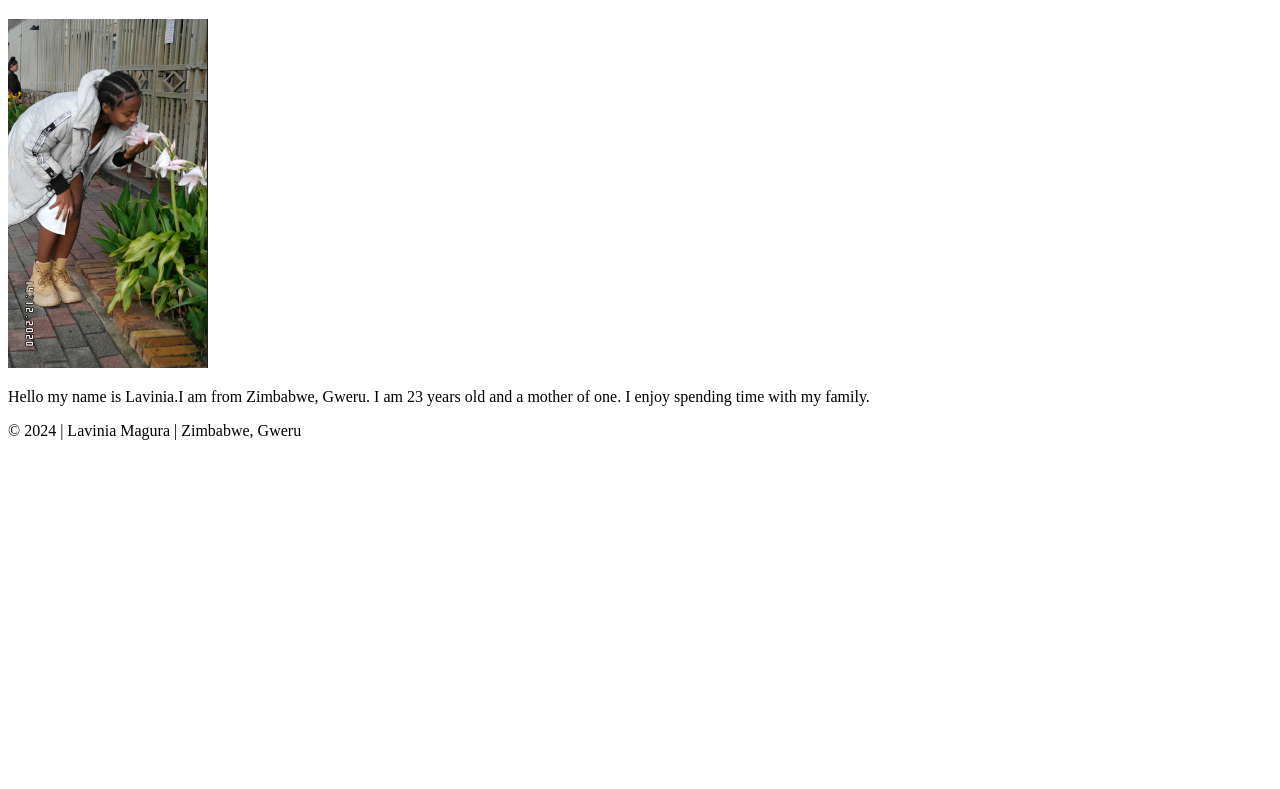
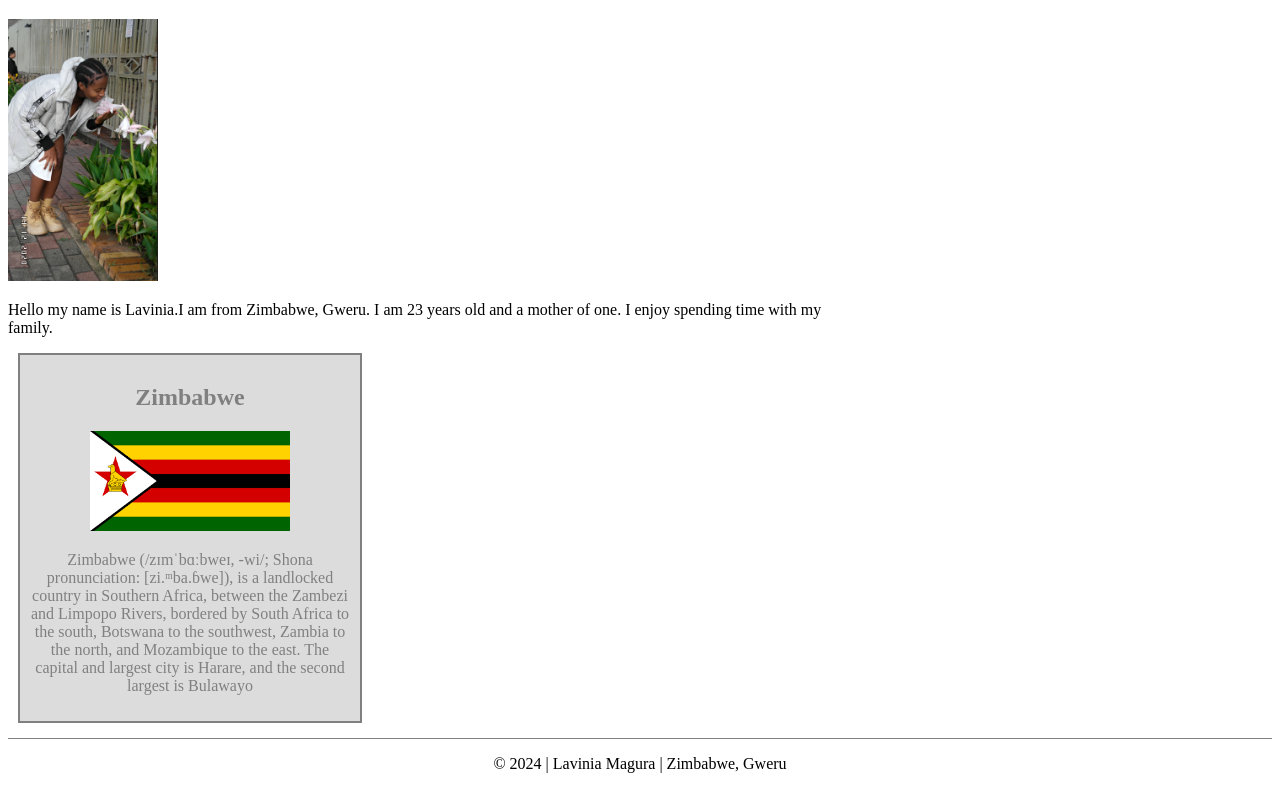
Before and after one commit to wanitah/wdd130, a plain HTML site: page index.html in a window 1280 px wide. Shown: the part 87-876 px from the top of the page. Before the commit the page ends 800 px from the top, so only its background shows below. Drawn offline with Linux system fonts and the light colour scheme.

Commit message:
Add files via upload

```diff
--- a/index.html
+++ b/index.html
@@ -3,7 +3,10 @@
 <head>
     <meta charset="UTF-8">
     <meta name="viewport" content="width=device-width, initial-scale=1.0">
+    <meta name="description" content="Home page for my course">
+    <meta name="author" content="Lavinia Magura">
     <title>Lavinia Magura | WDD 130</title>
+    <link rel="stylesheet" href="styles.css">
 </head>
 <body>
     <header>
@@ -20,6 +23,11 @@
             Hello my name is Lavinia.I am from Zimbabwe, Gweru. I am 23 years old and a mother of one. I enjoy spending time with my family.
         </p>
     </main>
+    <aside>
+        <h2>Zimbabwe</h2>
+        <img src="images/zim.png" alt="Zimflag">
+        <p>Zimbabwe (/zɪmˈbɑːbweɪ, -wi/; Shona pronunciation: [zi.ᵐba.ɓwe]), is a landlocked country in Southern Africa, between the Zambezi and Limpopo Rivers, bordered by South Africa to the south, Botswana to the southwest, Zambia to the north, and Mozambique to the east. The capital and largest city is Harare, and the second largest is Bulawayo</p>
+    </aside>
     <footer>
         <p>© 2024 | Lavinia Magura | Zimbabwe, Gweru </p>
     </footer>
--- /dev/null
+++ b/styles.css
@@ -0,0 +1,33 @@
+main {
+    max-width: 840px;
+}
+
+main img {
+    width: 150px;
+    height: auto;
+}
+
+aside{
+    width: 20rem;
+    margin: 10px;
+    border: 2px solid grey;
+    padding: 10px;
+    background-color: gainsboro;
+    color: grey;
+    text-align: center;
+}
+
+aside img {
+    width: 200px;
+    height: auto;
+}
+
+p {
+    padding: 0;
+}
+
+footer {
+    margin-top: 15px;
+    border-top: 1px solid gray;
+    text-align: center;
+}
```
Also changed, not shown: images/zim.png (added).
